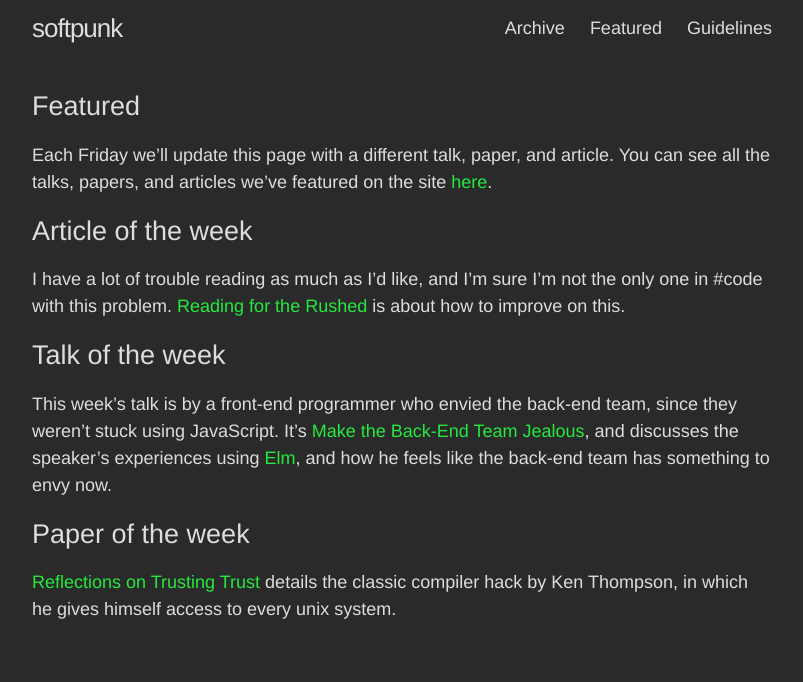
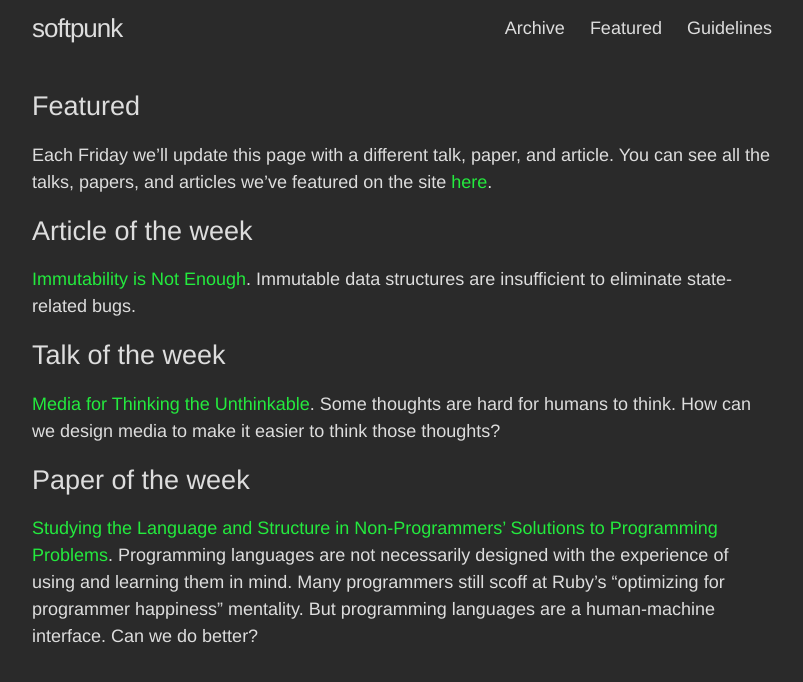
Before and after one commit to softpunk/softpunk.github.io, a Jekyll site: the page built from featured.md, in a window 1280 px wide. Shown: the top 682 px of the page, without its empty margins (238-1041 px from the left). Built offline with Jekyll 4.4.1, drawn with Linux system fonts in a browser that asks for light colours.

Commit message:
New featured {article,talk,paper}

```diff
--- a/featured.md
+++ b/featured.md
@@ -7,10 +7,10 @@ permalink: /featured/
 Each Friday we'll update this page with a different talk, paper, and article. You can see all the talks, papers, and articles we've featured on the site [here](/archive/).
 
 ## Article of the week
-I have a lot of trouble reading as much as I'd like, and I'm sure I'm not the only one in #code with this problem. [Reading for the Rushed](http://blog.fogus.me/2012/02/22/reading/) is about how to improve on this.
+[Immutability is Not Enough](https://codewords.recurse.com/issues/six/immutability-is-not-enough). Immutable data structures are insufficient to eliminate state-related bugs.
 
 ## Talk of the week
-This week's talk is by a front-end programmer who envied the back-end team, since they weren't stuck using JavaScript. It's [Make the Back-End Team Jealous](https://www.youtube.com/watch?v=FV0DXNB94NE), and discusses the speaker's experiences using [Elm](http://elm-lang.org/), and how he feels like the back-end team has something to envy now.
+[Media for Thinking the Unthinkable](https://vimeo.com/67076984). Some thoughts are hard for humans to think. How can we design media to make it easier to think those thoughts?
 
 ## Paper of the week
-[Reflections on Trusting Trust](https://www.ece.cmu.edu/~ganger/712.fall02/papers/p761-thompson.pdf) details the classic compiler hack by Ken Thompson, in which he gives himself access to every unix system.
+[Studying the Language and Structure in Non-Programmers’ Solutions to Programming Problems](http://alumni.cs.ucr.edu/~ratana/PaneRatanamahatanaMyers00.pdf). Programming languages are not necessarily designed with the experience of using and learning them in mind. Many programmers still scoff at Ruby's "optimizing for programmer happiness" mentality. But programming languages are a human-machine interface. Can we do better?
```
Also changed, not shown: archive.md (+3 -0 lines).
